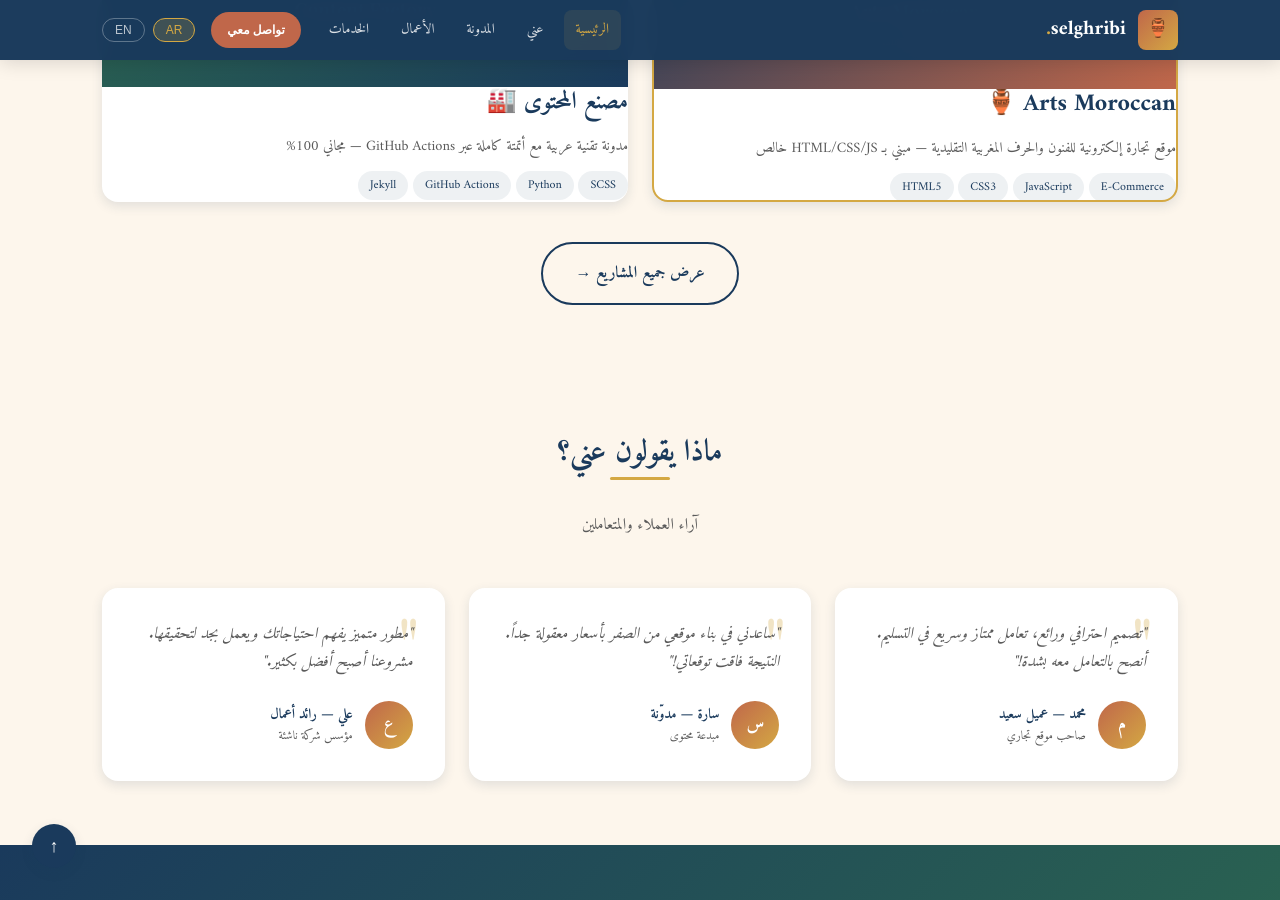
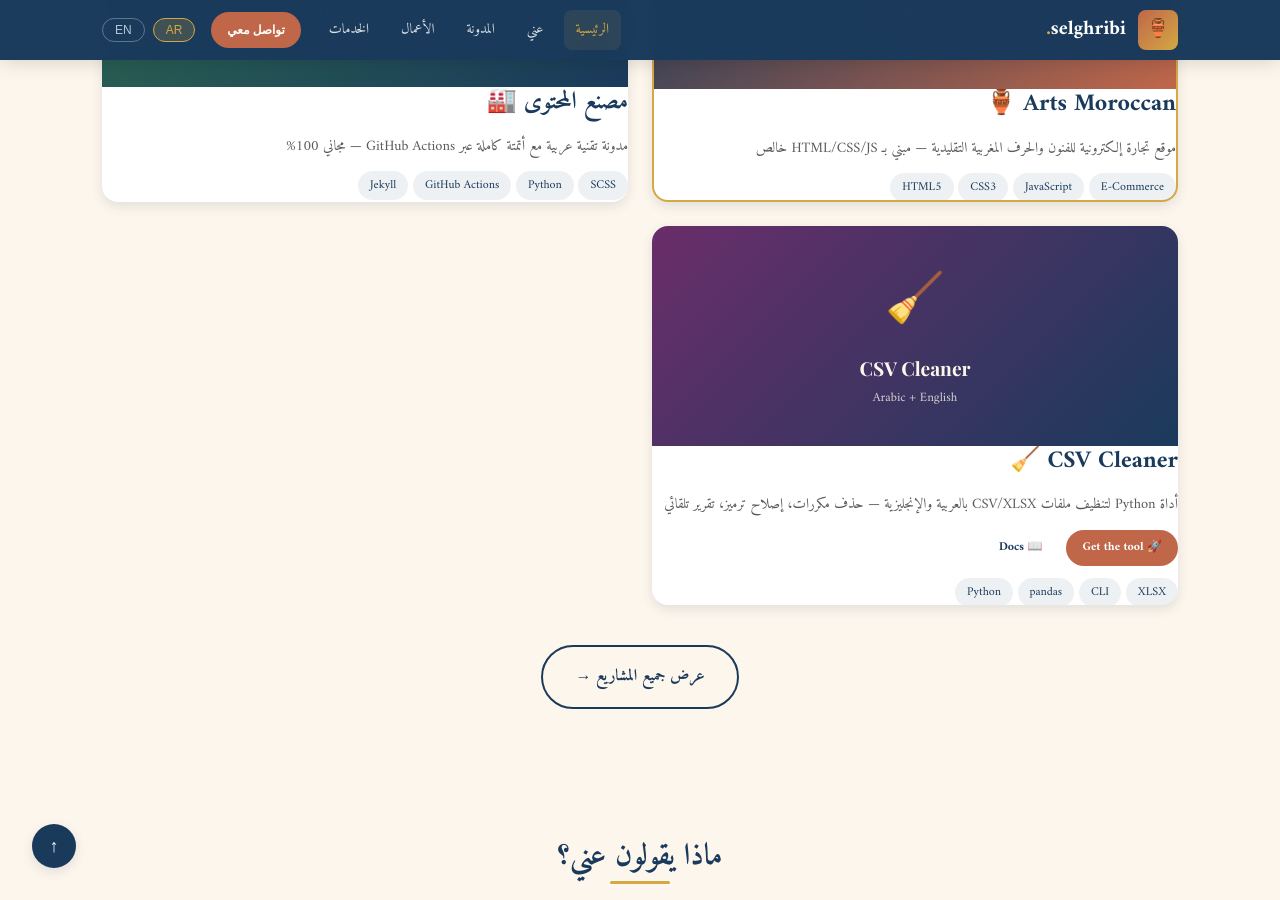
Before and after one commit to selghribi-blip/selghribi-blip.github.io, a Jekyll site: the page built from index.html, in a window 1280 px wide and 900 px high, scrolled down 2595 px. Built offline with Jekyll 4.4.1, drawn with Linux system fonts in a browser that asks for light colours.

Commit message:
Update landing page CTA links, canonical URL, and contact email
Co-authored-by: selghribi-blip <262578291+selghribi-blip@users.noreply.github.com>

```diff
--- a/_config.yml
+++ b/_config.yml
@@ -3,13 +3,13 @@
 
 title: "selghribi | مطور ويب مغربي"
 description: "مدونة تقنية عربية + بورتفوليو احترافي + قوالب ومشاريع مفتوحة المصدر"
-url: "https://artsmoroccan.me"
+url: "https://selghribi-blip.github.io"
 baseurl: ""
 
 # معلومات المالك | Author Information
 author:
   name: "selghribi"
-  email: ""
+  email: "WYNM72627@GMAIL.COM"
   bio: "طالب ومطور ويب مغربي | أبني مشاريع مفتوحة المصدر وأشارك رحلتي التقنية"
   avatar: "/assets/images/avatar.png"
   social:
--- a/_includes/footer.html
+++ b/_includes/footer.html
@@ -60,6 +60,7 @@
         <h4>مشاريعي</h4>
         <ul>
           <li><a href="https://artsmoroccan.me" target="_blank" rel="noopener">Arts Moroccan 🏺</a></li>
+          <li><a href="https://github.com/selghribi-blip/selghribi-blip.github.io/tree/main/projects/csv-cleaner" target="_blank" rel="noopener">CSV Cleaner 🧹</a></li>
           <li><a href="https://github.com/selghribi-blip" target="_blank" rel="noopener">GitHub Profile</a></li>
           <li><a href="{{ '/templates/' | relative_url }}">قوالب مجانية</a></li>
           <li><a href="{{ '/feed.xml' | relative_url }}">RSS Feed</a></li>
--- a/assets/js/main.js
+++ b/assets/js/main.js
@@ -7,6 +7,12 @@
  */
 
 'use strict';
+
+// ======================================================
+// ثوابت التطبيق | App Constants
+// ======================================================
+/** Contact email used for mailto links and form recipients */
+const CONTACT_EMAIL = 'WYNM72627@GMAIL.COM';
 
 // ======================================================
 // تهيئة التطبيق | App Initialization
@@ -22,6 +28,7 @@ document.addEventListener('DOMContentLoaded', () => {
   initLangToggle();
   initProjectFilters();
   initFadeOnScroll();
+  initContactEmail();
 });
 
 // ======================================================
@@ -345,3 +352,16 @@ document.querySelectorAll('.copy-btn').forEach(btn => {
     }
   });
 });
+
+// ======================================================
+// إعداد روابط البريد الإلكتروني | Contact Email Setup
+// ======================================================
+function initContactEmail() {
+  // Populate any mailto links that have an empty recipient (href="mailto:")
+  document.querySelectorAll('a[href^="mailto:"]').forEach(link => {
+    const href = link.getAttribute('href');
+    if (href === 'mailto:' || href.startsWith('mailto:?')) {
+      link.setAttribute('href', href.replace('mailto:', `mailto:${CONTACT_EMAIL}`));
+    }
+  });
+}
--- a/index.html
+++ b/index.html
@@ -261,6 +261,43 @@ lang: ar
           </div>
         </div>
       </div>
+
+      <!-- CSV Cleaner - أداة تنظيف البيانات -->
+      <div class="project-card fade-on-scroll" data-tech="python csv data-cleaning">
+        <div class="project-image">
+          <div style="height:220px; background:linear-gradient(135deg, #6a2d6a, #1a3a5c); display:flex; align-items:center; justify-content:center; position:relative;">
+            <div style="text-align:center; color:#fdf6ec;">
+              <div style="font-size:3rem; margin-bottom:8px;">🧹</div>
+              <div style="font-family:'Playfair Display', serif; font-size:1.2rem; font-weight:700;">CSV Cleaner</div>
+              <div style="font-size:0.8rem; opacity:0.8; margin-top:4px;">Arabic + English</div>
+            </div>
+            <div class="project-overlay">
+              <a href="https://github.com/selghribi-blip/selghribi-blip.github.io/tree/main/projects/csv-cleaner" target="_blank" rel="noopener" class="btn btn-primary btn-sm">🚀 Get the tool</a>
+              <a href="https://github.com/selghribi-blip/selghribi-blip.github.io/blob/main/projects/csv-cleaner/README.md" target="_blank" rel="noopener" class="btn btn-outline-light btn-sm">📖 Docs</a>
+            </div>
+          </div>
+        </div>
+        <div class="project-body">
+          <h3 class="project-title">CSV Cleaner 🧹</h3>
+          <p style="font-size:0.9rem; color:#5a5a5a; margin-bottom:12px;">
+            أداة Python لتنظيف ملفات CSV/XLSX بالعربية والإنجليزية — حذف مكررات، إصلاح ترميز، تقرير تلقائي
+          </p>
+          <div style="display:flex; gap:8px; margin-bottom:12px; flex-wrap:wrap;">
+            <a href="https://github.com/selghribi-blip/selghribi-blip.github.io/tree/main/projects/csv-cleaner" target="_blank" rel="noopener" class="btn btn-primary btn-sm">
+              🚀 Get the tool
+            </a>
+            <a href="https://github.com/selghribi-blip/selghribi-blip.github.io/blob/main/projects/csv-cleaner/README.md" target="_blank" rel="noopener" class="btn btn-outline btn-sm">
+              📖 Docs
+            </a>
+          </div>
+          <div class="project-tech">
+            <span class="tech-tag">Python</span>
+            <span class="tech-tag">pandas</span>
+            <span class="tech-tag">CLI</span>
+            <span class="tech-tag">XLSX</span>
+          </div>
+        </div>
+      </div>
     </div>
 
     <div style="text-align:center; margin-top:40px;" class="fade-on-scroll">
```
Also changed, not shown: pages/contact.md (+1 -1 lines), README.md.
